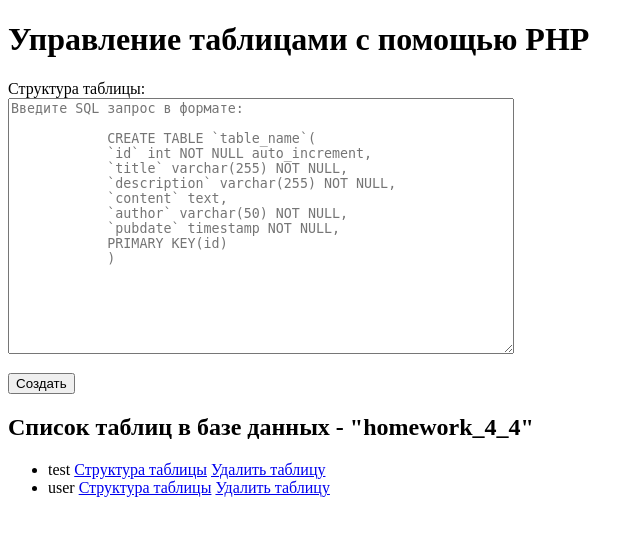
After one commit to atham98/php_homework.4.4, a PHP site: page / in a window 1280 px wide. The commit adds this page. Shown: the top 536 px of the page, without its empty margins (0-644 px from the left). Run offline with PHP 8.4, Linux system fonts and the light colour scheme.

Commit message:
lesson.4.4

```diff
--- /dev/null
+++ b/index.php
@@ -0,0 +1,73 @@
+<?php
+error_reporting(E_ALL);
+require_once 'db_connect.php';
+
+        if (!empty($_POST['structure'])) {
+            $create_query = $_POST['structure'];
+            $statement = $link->prepare($create_query);
+            $statement->execute();
+        }
+
+        if(isset($_GET['action'])) {
+            if ($_GET['action'] === 'delete') {
+                $eee = $_GET['table_index'];
+                $statement = $link->prepare("DROP TABLE $eee");
+                $statement->execute();
+                header('Location: index.php');
+            }
+        }
+    $select = "SHOW TABLES";
+    $statement = $link->query($select);
+    ?>
+<!doctype html>
+<html lang="en">
+<head>
+    <meta charset="UTF-8">
+    <title>Д.З. 4.4</title>
+    <style>
+        label{
+            display: block;
+        }
+        form div{
+            margin-bottom: 15px;
+        }
+        textarea{
+            min-width: 500px;
+            min-height: 250px;
+        }
+    </style>
+</head>
+<body>
+    <h1>Управление таблицами с помощью PHP</h1>
+    <form method="post" action="index.php">
+        <div>
+            <label>Структура таблицы:</label>
+            <textarea name="structure" placeholder="Введите SQL запрос в формате:
+
+            CREATE TABLE `table_name`(
+            `id` int NOT NULL auto_increment,
+            `title` varchar(255) NOT NULL,
+            `description` varchar(255) NOT NULL,
+            `content` text,
+            `author` varchar(50) NOT NULL,
+            `pubdate` timestamp NOT NULL,
+            PRIMARY KEY(id)
+            )
+            "></textarea>
+        </div>
+        <div>
+            <input type="submit" name="submit" value="Создать">
+        </div>
+    </form>
+    <h2>Список таблиц в базе данных - &quot;<?= $db_name?>&quot;</h2>
+    <ul>
+        <?php while($row = $statement->fetch(PDO::FETCH_ASSOC)): ?>
+            <li>
+                <?= $row["Tables_in_$db_name"]; ?>
+                <a href="table.php?table_index=<?= $row["Tables_in_$db_name"]; ?>&action=showstructure" class="button-structure">Структура таблицы</a>
+                <a href="index.php?table_index=<?= $row["Tables_in_$db_name"]; ?>&action=delete" class="button-delete">Удалить таблицу</a>
+            </li>
+        <?php endwhile ?>
+    </ul>
+</body>
+</html>
```
Also changed, not shown: table.php (+18 -13 lines).
